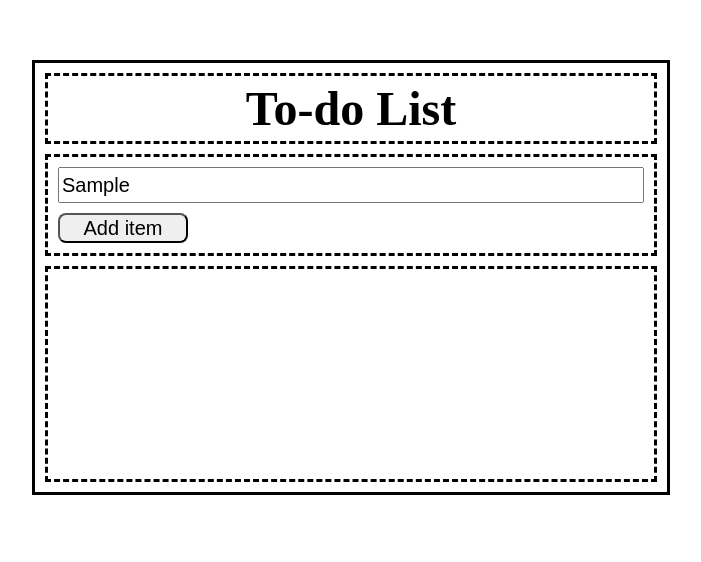
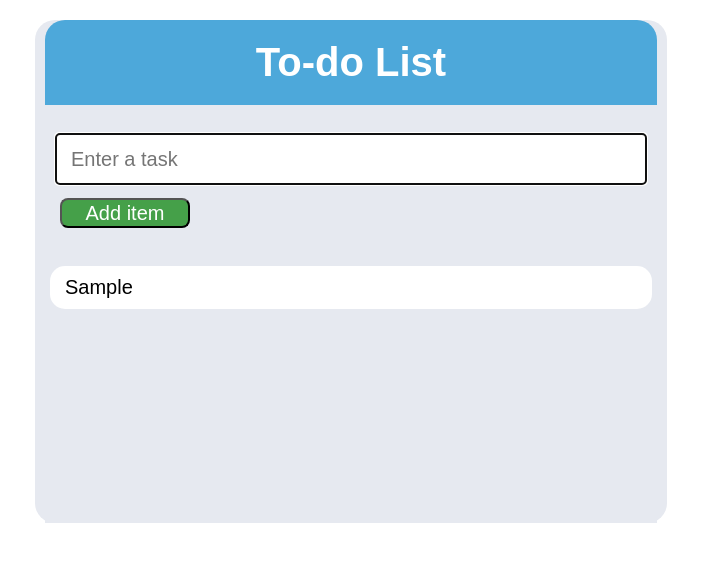
Before and after one commit to dingyu15/project-week-1, a plain HTML site: page to-do-list-app/index.html in a window 1280 px wide. Both pictures are taken after typing "Sample" into the empty fields and a click on the button "Add item". Shown: the whole page, without its empty margins (289-990 px from the left). Drawn offline with Linux system fonts and the light colour scheme.

Commit message:
Created add item function

```diff
--- a/to-do-list-app/index.html
+++ b/to-do-list-app/index.html
@@ -6,16 +6,16 @@
     <meta name="viewport" content="width=device-width, initial-scale=1.0">
     <title>To-do List App</title>
     <link rel="stylesheet" href="./styles.css" />
+    <script src="./src/index.js"></script>
 </head>
 <body>
 <div class="content-container">
     <h1 class="title">To-do List</h1>
-    <div class="input-item-section">
-        <input class="itemTextbox" placeholder="Enter a task">
-        <input class="addButton" type="button" value="Add item" />
+    <div class="input-task-section">
+        <input class="taskTextbox" id="task" placeholder="Enter a task">
+        <input class="addButton" type="button" value="Add item" onclick="addItem()"/>
     </div>
     <div class="list-item-section">
-
     </div>
 </div>
 
--- a/to-do-list-app/src/index.js
+++ b/to-do-list-app/src/index.js
@@ -0,0 +1,28 @@
+
+function createItem(task)
+{
+    const item = document.createElement('div');
+    item.className = "item";
+
+    const itemText = document.createElement ('div');
+    itemText.innerHTML = task;
+
+    item.append(itemText);
+
+    return item;
+}
+
+function addItem()
+{
+    const itemTable = document.getElementsByClassName ('list-item-section') [0];
+    if(document.getElementById('task').value == "")
+    {
+        alert("Please enter a task.");
+    }
+    else
+    {
+        itemTable.appendChild (createItem(document.getElementById('task').value));
+        document.getElementById('task').value = '';
+        document.getElementById('task').focus();
+    }
+}
--- a/to-do-list-app/styles.css
+++ b/to-do-list-app/styles.css
@@ -1,47 +1,65 @@
 .content-container {
-    border-style: solid;
-    margin: 60px auto;
+    background-color: #E6E9F0;
+    border-radius: 20px;
+    margin: 20px auto;
     max-width: 50%;
+    font-family:sans-serif;
   }
 
 .title {
-    border-style: dashed;
+    background-color: #4DA8DA;
+    border-radius: 20px 20px 0 0;
     margin: 10px;
-    padding: 5px;
+    padding: 20px;
     justify-content: center;
     text-align: center;
-    font-size: 3rem;
+    font-size: 2.5rem;
+    color: white;
 }
 
-.input-item-section {
+.input-task-section {
     display: flex;
     flex-wrap: wrap;
-    border-style: dashed;
-    margin: 10px;
-    padding: 5px;
+    margin: 20px;
 }
 
-.itemTextbox{
+.taskTextbox{
+    border: 1px solid #ccc;
+    border-radius: 4px;
+    padding: 10px 15px;
+    margin: 8px 0;
     width: 100%;
-    margin: 5px;
     height: 30px;
     font-size: 20px;
 }
 
-.addButton{
+.addButton {
+    background-color: #45a049;
     width: 130px;
     margin: 5px;
     height: 30px;
     font-size: 20px;
     border-radius: 8px;
+    color: white;
 }
 
 .list-item-section {
-    border-style: dashed;
-    flex: 100%;
-    height: 200px;
+    background-color: #E6E9F0;
+    flex-wrap: wrap;
+    height: 260px;
     margin: 10px;
     padding: 5px;
+    font-size: 20px;
+    overflow: auto;
+}
+
+.item
+{
+    background-color: white;
+    border-radius: 15px;
+    padding: 10px 15px;
+    margin: 8px 0;
+    word-wrap: break-word;
 }
 
 @media (max-width: 300px)
```
